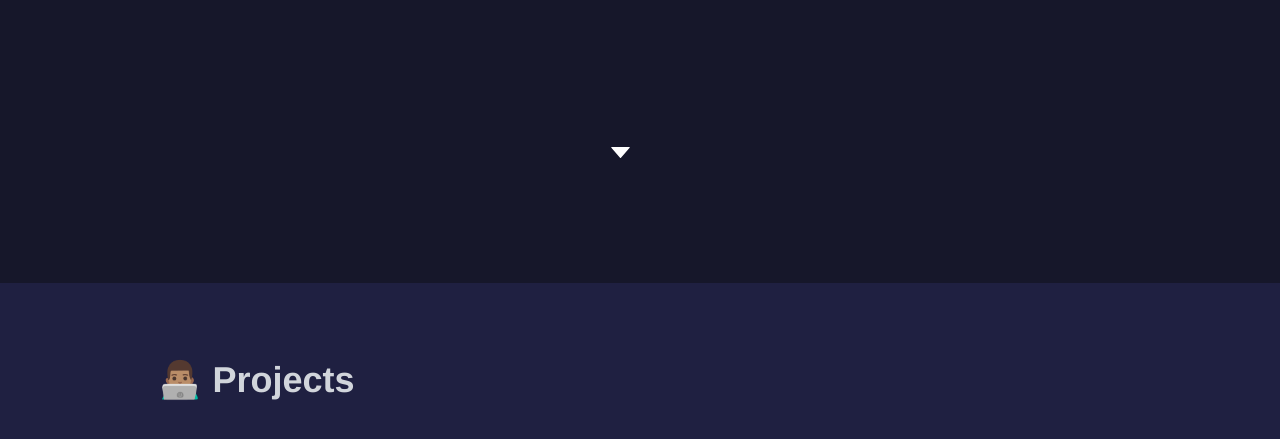
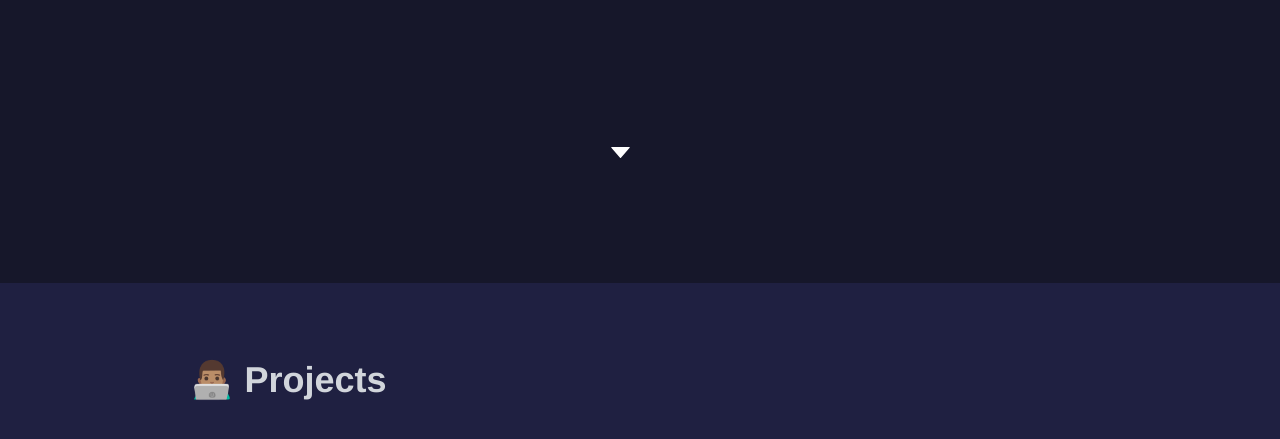
Before and after one commit to Nestor-19/personal-website, a React (Create React App) app: page /home in a window 1280 px wide. Shown: the part 1987-2426 px from the top of the page. Built offline with nearby package versions, Linux system fonts and the light colour scheme; the HTML template or start-up script is replaced by a standard one.

Commit message:
Fixed Projects Heading position

```diff
--- a/src/components/Projects/Projects.js
+++ b/src/components/Projects/Projects.js
@@ -4,7 +4,7 @@ const Projects = () => {
   return (
     <div name='Projects' className='w-full md:h-screen  text-gray-300'>
         <div className='flex flex-col justify-center items-center w-full pt-[6%]'>
-            <div className='text-4xl pr-[60%] font-bold '>
+            <div className='text-4xl pr-[55%] font-bold '>
                 <p className='hover:text-[#ffc857]'>👨🏽‍💻 Projects</p>
             </div>
 
```
